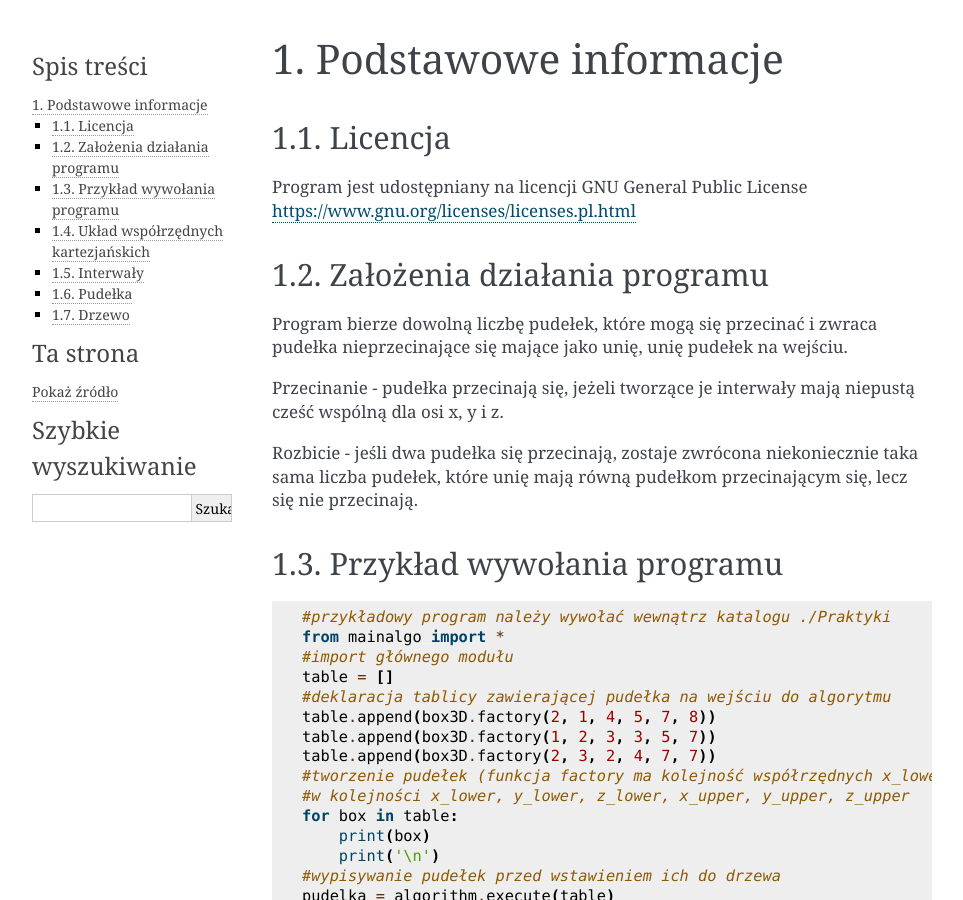
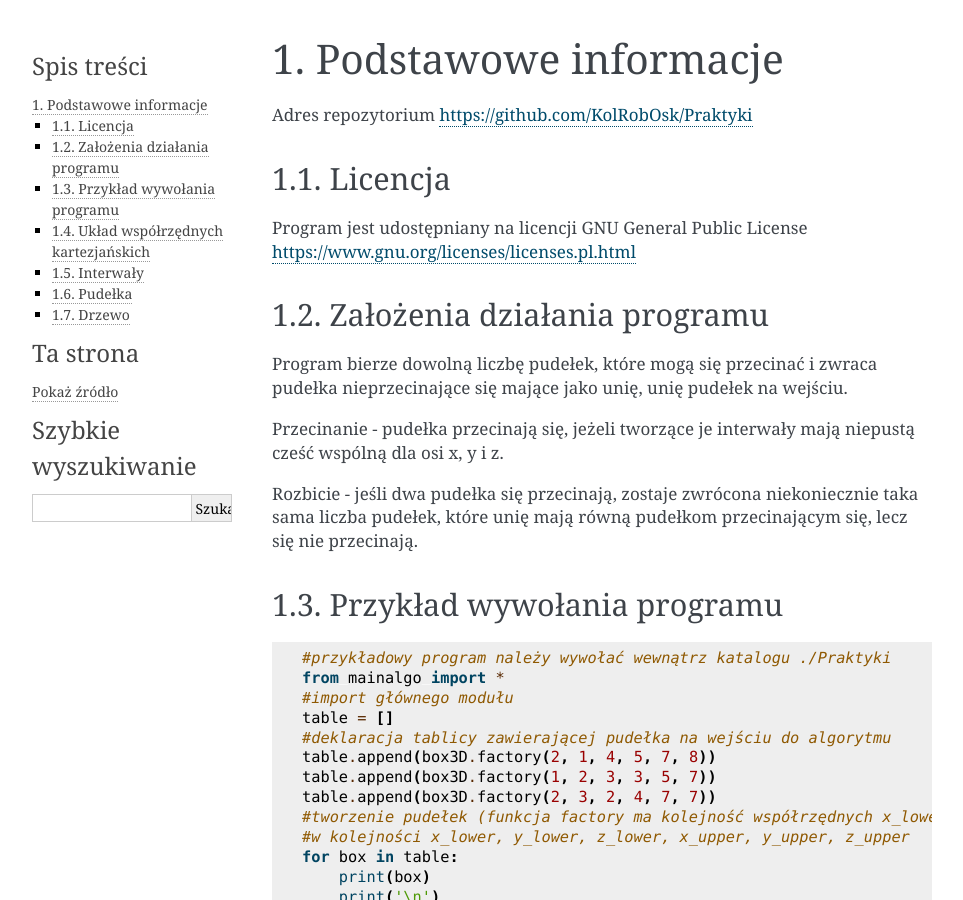
Before and after one commit to mkurop/box3D, a Sphinx documentation site: the page built from docs/Podstawowe_informacje.rst, in a window 1280 px wide and 900 px high. Shown: the whole window, without its empty margins (148-1111 px from the left). Built offline with Sphinx 7.4.7, drawn with Linux system fonts in a browser that asks for light colours; pages that are not in the unit, such as notebooks, are missing from menus.

Commit message:
Update Podstawowe_informacje.rst

```diff
--- a/docs/Podstawowe_informacje.rst
+++ b/docs/Podstawowe_informacje.rst
@@ -2,6 +2,9 @@
 
 Podstawowe informacje
 =====================
+
+Adres repozytorium
+https://github.com/KolRobOsk/Praktyki
 
 Licencja
 --------
```
